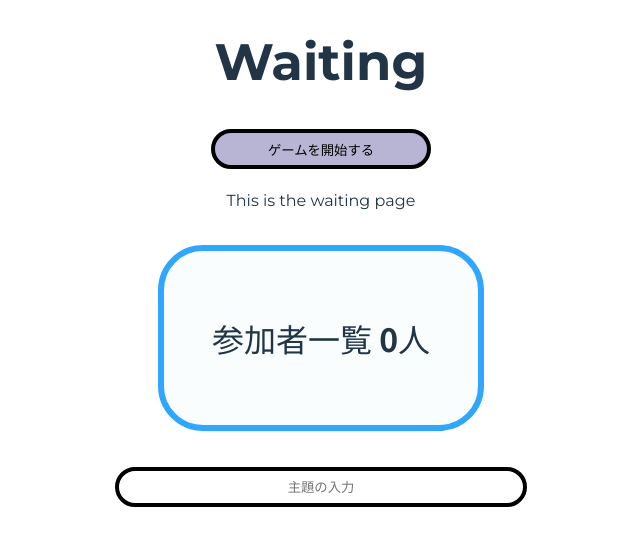
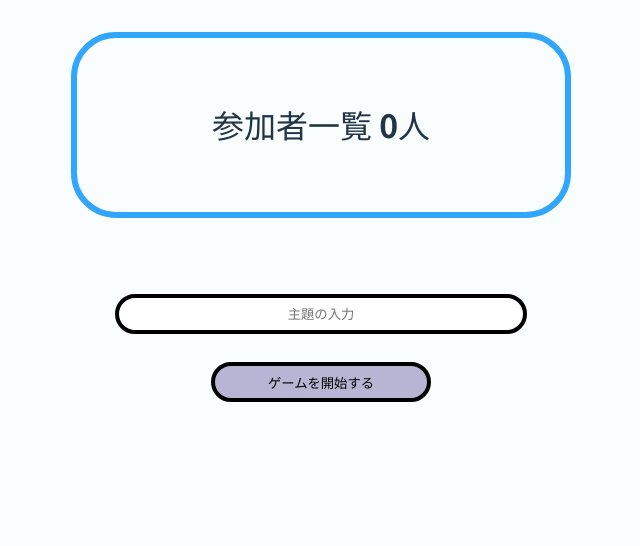
Before and after one commit to itsp-pbl-2023/mind-graph, a React (Vite) app in the folder client/: page /waiting in a window 1280 px wide. Shown: the top 546 px of the page, without its empty margins (319-959 px from the left). Built offline with nearby package versions, Linux system fonts and the light colour scheme; a web font is replaced by a local one; what @bufbuild/connect-query, @bufbuild/connect-web, @bufbuild/protobuf would draw is missing.

Commit message:
Result layout

```diff
--- a/client/src/components/userlistWaiting.tsx
+++ b/client/src/components/userlistWaiting.tsx
@@ -2,8 +2,9 @@ import { useUsers } from '../lib/hooks/users';
 import styled from "styled-components"
 
 const UserListStyle  = styled.div`
+  box-sizing: border-box;
+  width: 100%;
   padding:3em;
-  background-color: var(--background-color);
   border: 6px solid;
   border-color: #30A6FF;
   border-radius: 45px;
@@ -13,6 +14,12 @@ const UserListTitleStyle = styled.h1`
   font-size: 32px;
   font-family: 'Noto Sans JP';
 `
+
+const StyledList = styled.ul`
+  list-style-position: inside;
+  padding: 0;
+`
+
 const ListStyle = styled.li`
   font-family: 'Noto Sans JP';
 `
@@ -23,11 +30,11 @@ const UserList= () => {
   return (
     <UserListStyle>
       <UserListTitleStyle>参加者一覧 {users.length}人</UserListTitleStyle>
-        <ul>
-          {users.map( item =>
-            <ListStyle key={item.id}>{item.name}</ListStyle>
-          )}
-        </ul>
+      <StyledList>
+        {users.map( item =>
+          <ListStyle key={item.id}>{item.name}</ListStyle>
+        )}
+      </StyledList>
     </UserListStyle>
   )
 };
--- a/client/src/pages/waiting.tsx
+++ b/client/src/pages/waiting.tsx
@@ -8,6 +8,32 @@ import UserList from '../components/userlistWaiting.tsx'
 import Button from "../components/button"
 import InputForm from '../components/input.tsx'
 import { getUserID } from '../lib/state/user.ts'
+import styled, { createGlobalStyle } from 'styled-components'
+
+const Background = createGlobalStyle`
+  body {
+    width: 100vw;
+    height: 100vh;
+    background: var(--background-color);
+  }
+`
+
+const Container = styled.div`
+  display: flex;
+  flex-direction: column;
+  align-items: center;
+  gap: 40px;
+
+  min-height: 600px;
+  width: 500px;
+`
+
+const ButtonsContainer = styled.div`
+  display: flex;
+  flex-direction: column;
+  align-items: center;
+  gap: 20px;
+`
 
 const Waiting = () => {
   const [themeText, setThemeText] = useState("");
@@ -40,21 +66,18 @@ const Waiting = () => {
   }, [setTheme, navigate]))
 
   return (
-    <div>
-      <div>
-        <h1>Waiting</h1>
-        <Button text="ゲームを開始する" onClick={SendTheme}></Button>
-        <p>This is the waiting page {}</p>
-
-        <UserList />
-
+    <Container>
+      <Background />
+      <UserList />
+      <ButtonsContainer>
         <InputForm
           value={themeText}  // 入力を格納する変数
           onChange={(event) => setThemeText(event.target.value)}
           placeholder='主題の入力'
         />
-      </div>
-    </div>
+        <Button text="ゲームを開始する" onClick={SendTheme}></Button>
+      </ButtonsContainer>
+    </Container>
   )
 }
 
```
